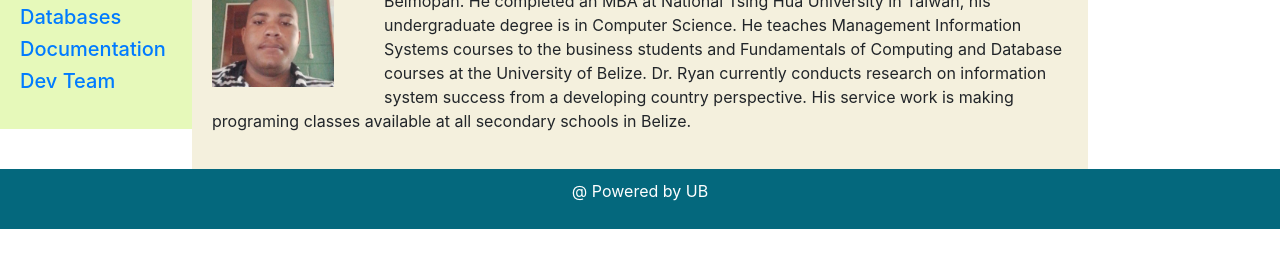
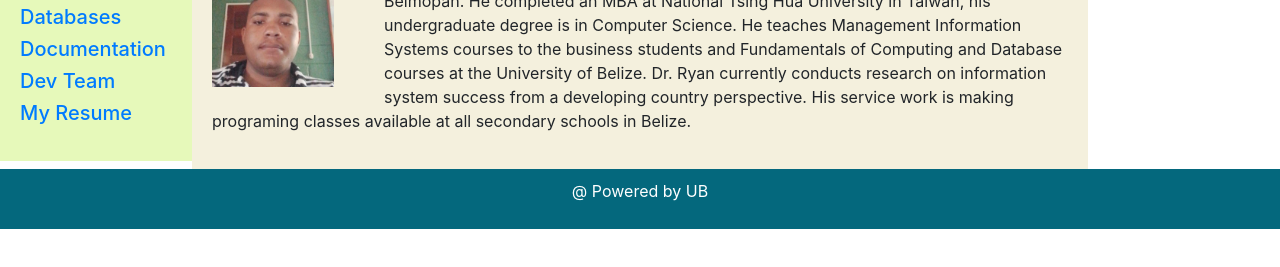
Before and after one commit to Codex2025-lab/html, a plain HTML site: page aboutme.html in a window 1280 px wide. Shown: the part 217-484 px from the top of the page. Drawn offline with nearby package versions, Linux system fonts and the light colour scheme.

Commit message:
Update aboutme.html

```diff
--- a/aboutme.html
+++ b/aboutme.html
@@ -23,6 +23,7 @@
 	  <li><h5><a href="database.html">Databases</a></h5></li>
 	  <li><h5><a href="documentation.html">Documentation</a></h5></li>
       <li><h5><a href="aboutme.html">Dev Team</a></h5></li>
+	  <li><h5><a href="myresume.html">My Resume</a></h5></li>
     </ul>
   </nav>
 
```
